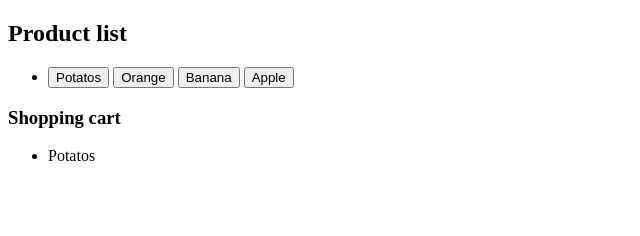
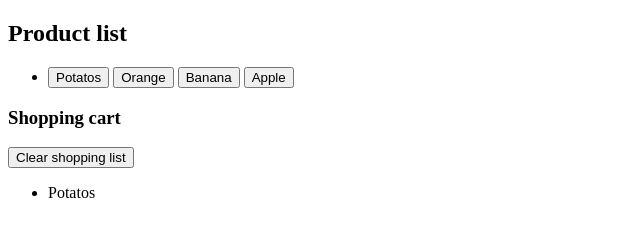
Before and after one commit to henychr/w03-d03-js-classes, a plain HTML site: page index.html in a window 1280 px wide. Both pictures are taken after a click on the button "Potatos". Shown: the whole page, without its empty margins (0-640 px from the left). Drawn offline with Linux system fonts and the light colour scheme.

Commit message:
finished

```diff
--- a/index.html
+++ b/index.html
@@ -12,6 +12,7 @@
 <body>
 
     <h2>Product list</h2>
+
     <ul>
         <li>
             <button onclick="addToList('Potatos')">Potatos</button>
@@ -22,6 +23,7 @@
     </ul>
 
     <h3>Shopping cart</h3>
+    <button id="clearList" onclick="removeAll()">Clear shopping list</button>
     <ul id="cart"></ul>
 
 </body>
--- a/js/shopping-list.js
+++ b/js/shopping-list.js
@@ -7,17 +7,22 @@ const addToList = (itemName) => {
 
 
 const removeFromList = (position) => {
-
-
-
-
+    shoppingList.splice(position, 1);
+    renderTheShoppingCart();
 }
 
 const renderTheShoppingCart = () => {
     const ul = document.getElementById('cart');
     ul.innerHTML = '';
 
-    shoppingList.forEach((itemName) => {
-        ul.innerHTML += '<Li onclick="removeFromList(\''+ itemName + '\')">' + itemName + '</Li>';
+    shoppingList.forEach((itemName, index) => {
+        ul.innerHTML += '<Li id="' + itemName + index + '" onclick="removeFromList(' + index + ')">' + itemName + '</Li>';
     })
 }
+
+const removeAll = () => {
+    console.log(shoppingList);
+    shoppingList.splice(0, shoppingList.length);
+    renderTheShoppingCart();
+    console.log(shoppingList);
+}
```
